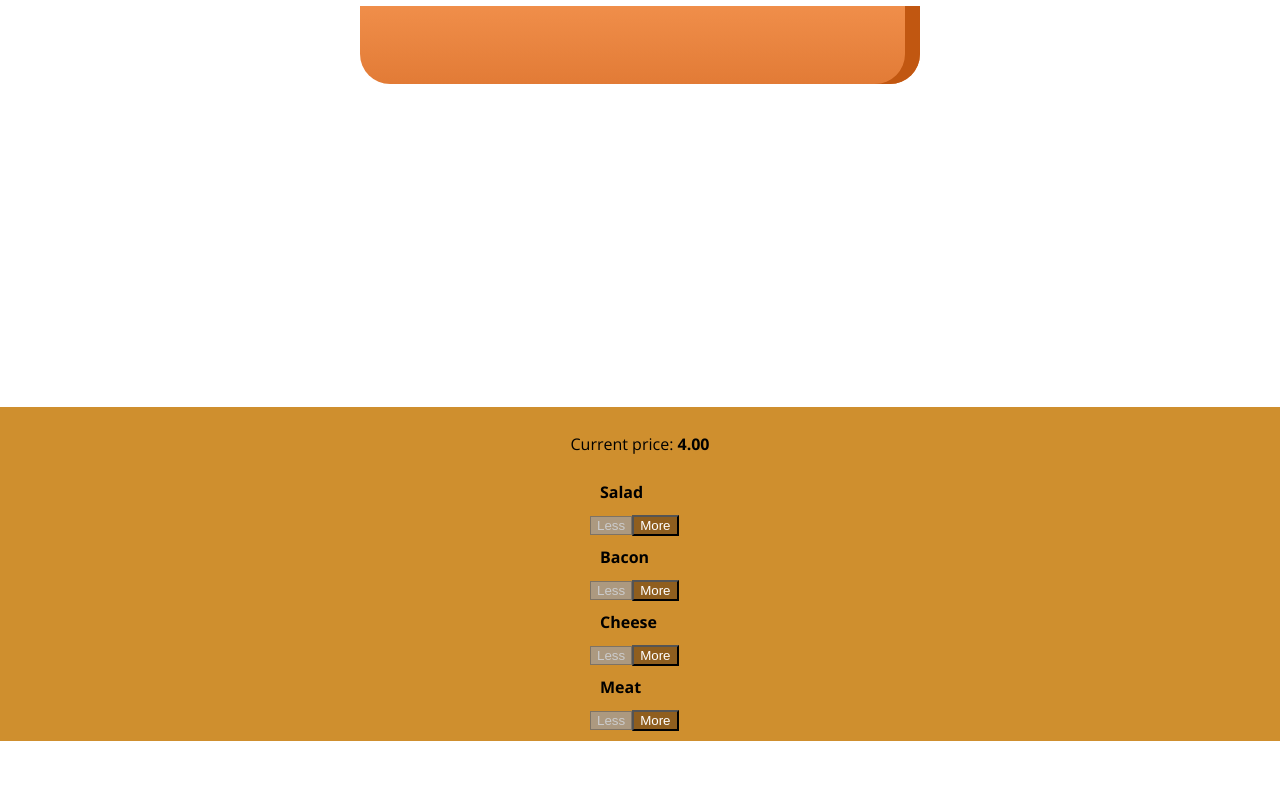
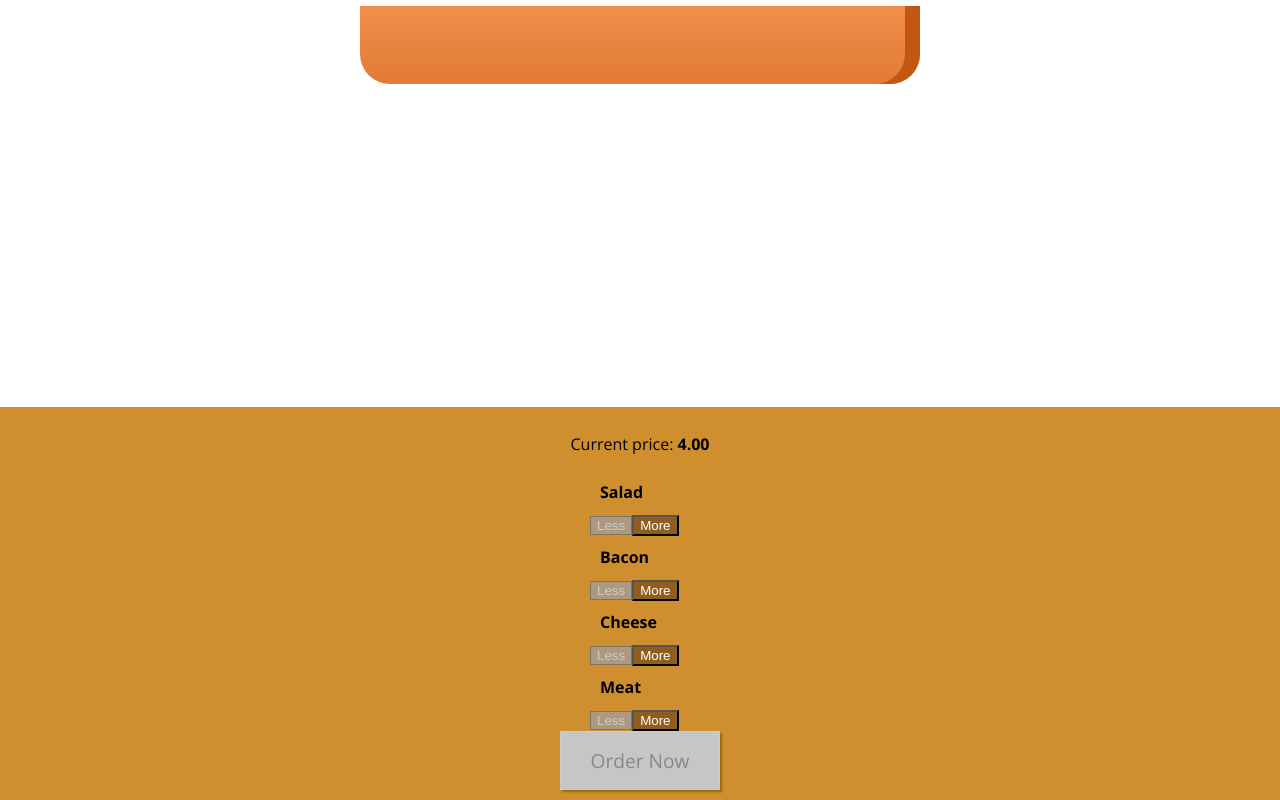
Before and after one commit to LukeMwila/Burger-Builder, a React app: page / in a window 1280 px wide. Shown: the part 231-1031 px from the top of the page. Before the commit the page ends 972 px from the top, so only its background shows below. Built offline with nearby package versions, Linux system fonts and the light colour scheme.

Commit message:
Added order button that is active when there\'s at least one ingredient in the burger

```diff
--- a/src/components/Burger/BuildControls/BuildControls.css
+++ b/src/components/Burger/BuildControls/BuildControls.css
@@ -8,3 +8,45 @@
     margin: auto;
     padding: 10px 0;
 }
+
+
+.OrderButton {
+    background-color: #DAD735;
+    outline: none;
+    cursor: pointer;
+    border: 1px solid #966909;
+    color: #966909;
+    font-family: inherit;
+    font-size: 1.2em;
+    padding: 15px 30px;
+    box-shadow: 2px 2px 2px #966909;
+}
+
+.OrderButton:hover, .OrderButton:active {
+    background-color: #A0DB41;
+    border: 1px solid #966909;
+    color: #966909;
+}
+
+.OrderButton:disabled {
+    background-color: #C7C6C6;
+    cursor: not-allowed;
+    border: 1px solid #ccc;
+    color: #888888;
+}
+
+.OrderButton:not(:disabled) {
+    animation: enable 0.3s linear;
+}
+
+@keyframes enable {
+    0% {
+        transform: scale(1);
+    }
+    60% {
+        transform: scale(1.1);
+    }
+    100% {
+        transform: scale(1);
+    }
+}
--- a/src/components/Burger/BuildControls/BuildControls.js
+++ b/src/components/Burger/BuildControls/BuildControls.js
@@ -21,6 +21,8 @@
             removed={() => props.ingredientRemoved(ctrl.type)}
             disabled={props.disabled[ctrl.type]} />
         ))}
+        <button className={classes.OrderButton} disabled={!props.purchaseable}>Order Now</button>
+
     </div>
 )
 
--- a/src/containers/BurgerBuilder/BurgerBuilder.js
+++ b/src/containers/BurgerBuilder/BurgerBuilder.js
@@ -19,7 +19,19 @@
             cheese: 0,
             meat: 0
         },
-        totalPrice: 4
+        totalPrice: 4,
+        purchaseable: false
+    }
+
+    updatePurchaseState = (ingredients) => {
+        const sum = Object.keys(ingredients)
+            .map(igKey => {
+                return ingredients[igKey]
+            })
+            .reduce((sum, el) => {
+                return sum + el
+            }, 0)
+        this.setState({ purchaseable: sum > 0 })
     }
 
     addIngredienthandler = (type) => {
@@ -33,6 +45,7 @@
         const oldPrice = this.state.totalPrice
         const newPrice = oldPrice + priceAddition
         this.setState({ totalPrice: newPrice, ingredients: updatedIngredients })
+        this.updatePurchaseState(updatedIngredients)
     }
 
     removeIngredientHandler = (type) => {
@@ -49,6 +62,7 @@
         const oldPrice = this.state.totalPrice
         const newPrice = oldPrice + priceDeduction
         this.setState({ totalPrice: newPrice, ingredients: updatedIngredients })
+        this.updatePurchaseState(updatedIngredients)
     }
 
     render(){
@@ -65,6 +79,7 @@
                   ingredientAdded={this.addIngredienthandler}
                   ingredientRemoved={this.removeIngredientHandler}
                   disabled={disableInfo}
+                  purchaseable={this.state.purchaseable}
                   price={addTwoDecimalPlaces(this.state.totalPrice)} />
             </Aux>
         )
```
